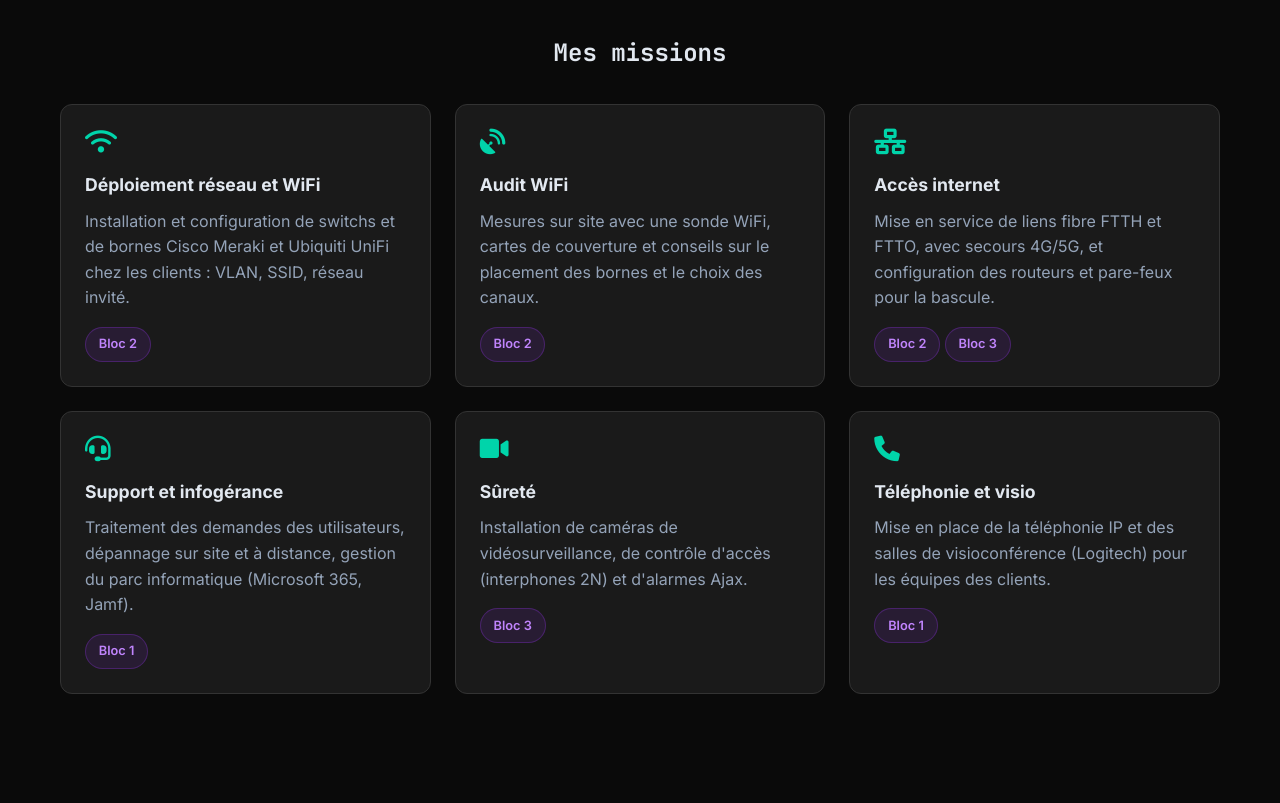
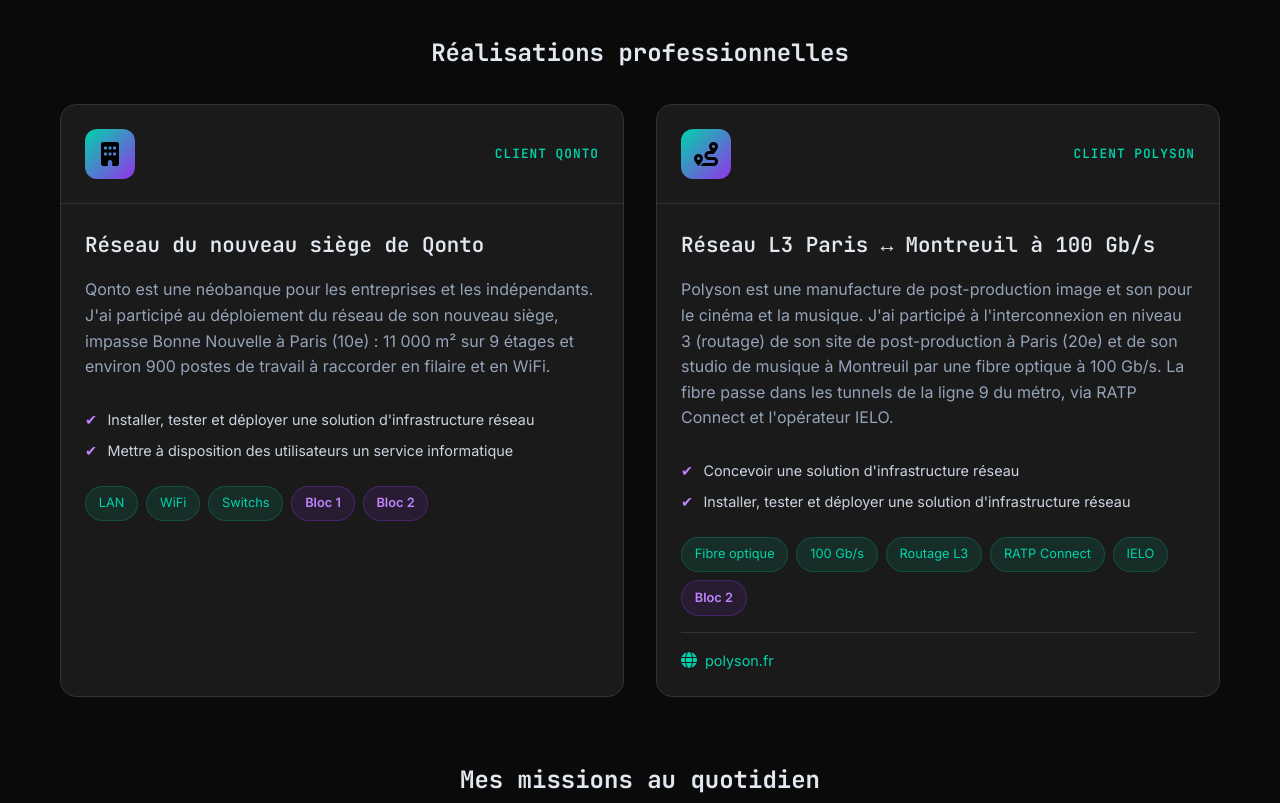
Before and after one commit to luisbaker/mysite, a website: page public/index.html in a window 1280 px wide. Shown: the part 2420-3223 px from the top of the page. Drawn offline with Linux system fonts and the light colour scheme.

Commit message:
Ajoute les réalisations professionnelles Qonto et Polyson

```diff
--- a/public/index.html
+++ b/public/index.html
@@ -166,7 +166,64 @@
                 </div>
             </div>
 
-            <h3 class="sub-title">Mes missions</h3>
+            <h3 class="sub-title">Réalisations professionnelles</h3>
+            <div class="projects-grid">
+                <div class="project-card">
+                    <div class="project-header">
+                        <div class="project-icon">
+                            <i class="fas fa-building"></i>
+                        </div>
+                        <span class="realisation-client">Client Qonto</span>
+                    </div>
+                    <div class="project-content">
+                        <h3>Réseau du nouveau siège de Qonto</h3>
+                        <p>Qonto est une néobanque pour les entreprises et les indépendants. J'ai participé au déploiement du réseau de son nouveau siège, impasse Bonne Nouvelle à Paris (10e) : 11 000 m² sur 9 étages et environ 900 postes de travail à raccorder en filaire et en WiFi.</p>
+                        <ul class="realisation-skills">
+                            <li>Installer, tester et déployer une solution d'infrastructure réseau</li>
+                            <li>Mettre à disposition des utilisateurs un service informatique</li>
+                        </ul>
+                        <div class="project-tech">
+                            <span class="tech-tag">LAN</span>
+                            <span class="tech-tag">WiFi</span>
+                            <span class="tech-tag">Switchs</span>
+                            <span class="bloc-tag">Bloc 1</span>
+                            <span class="bloc-tag">Bloc 2</span>
+                        </div>
+                    </div>
+                </div>
+
+                <div class="project-card">
+                    <div class="project-header">
+                        <div class="project-icon">
+                            <i class="fas fa-route"></i>
+                        </div>
+                        <span class="realisation-client">Client Polyson</span>
+                    </div>
+                    <div class="project-content">
+                        <h3>Réseau L3 Paris ↔ Montreuil à 100 Gb/s</h3>
+                        <p>Polyson est une manufacture de post-production image et son pour le cinéma et la musique. J'ai participé à l'interconnexion en niveau 3 (routage) de son site de post-production à Paris (20e) et de son studio de musique à Montreuil par une fibre optique à 100 Gb/s. La fibre passe dans les tunnels de la ligne 9 du métro, via RATP Connect et l'opérateur IELO.</p>
+                        <ul class="realisation-skills">
+                            <li>Concevoir une solution d'infrastructure réseau</li>
+                            <li>Installer, tester et déployer une solution d'infrastructure réseau</li>
+                        </ul>
+                        <div class="project-tech">
+                            <span class="tech-tag">Fibre optique</span>
+                            <span class="tech-tag">100 Gb/s</span>
+                            <span class="tech-tag">Routage L3</span>
+                            <span class="tech-tag">RATP Connect</span>
+                            <span class="tech-tag">IELO</span>
+                            <span class="bloc-tag">Bloc 2</span>
+                        </div>
+                        <div class="project-url">
+                            <a href="https://polyson.fr" target="_blank" rel="noopener" class="project-link-url">
+                                <i class="fas fa-globe"></i> polyson.fr
+                            </a>
+                        </div>
+                    </div>
+                </div>
+            </div>
+
+            <h3 class="sub-title">Mes missions au quotidien</h3>
             <div class="missions-grid">
                 <div class="mission-card">
                     <i class="fas fa-wifi"></i>
@@ -367,7 +424,7 @@
                         <li>Installer, tester et déployer une solution d'infrastructure réseau</li>
                         <li>Exploiter, dépanner et superviser une solution d'infrastructure réseau</li>
                     </ul>
-                    <p class="bloc-where"><i class="fas fa-location-dot"></i> Déploiements Meraki / UniFi, audits WiFi, Mirror, Proxmox</p>
+                    <p class="bloc-where"><i class="fas fa-location-dot"></i> Siège Qonto, lien 100 Gb/s Polyson, audits WiFi, Mirror, Proxmox</p>
                 </div>
                 <div class="bloc-card">
                     <div class="bloc-number">Bloc 3</div>
--- a/public/styles.css
+++ b/public/styles.css
@@ -691,6 +691,34 @@ section {
     line-height: 1.6;
 }
 
+.realisation-client {
+    font-family: 'JetBrains Mono', monospace;
+    font-size: 0.8rem;
+    font-weight: 600;
+    color: #00d4aa;
+    text-transform: uppercase;
+    letter-spacing: 1px;
+}
+
+.realisation-skills {
+    list-style: none;
+    margin-bottom: 1.25rem;
+}
+
+.realisation-skills li {
+    color: #cbd5e1;
+    font-size: 0.9rem;
+    padding: 0.25rem 0 0.25rem 1.4rem;
+    position: relative;
+}
+
+.realisation-skills li::before {
+    content: '✔';
+    position: absolute;
+    left: 0;
+    color: #c084fc;
+}
+
 /* Skills Section */
 .skills {
     background: #111;
```
